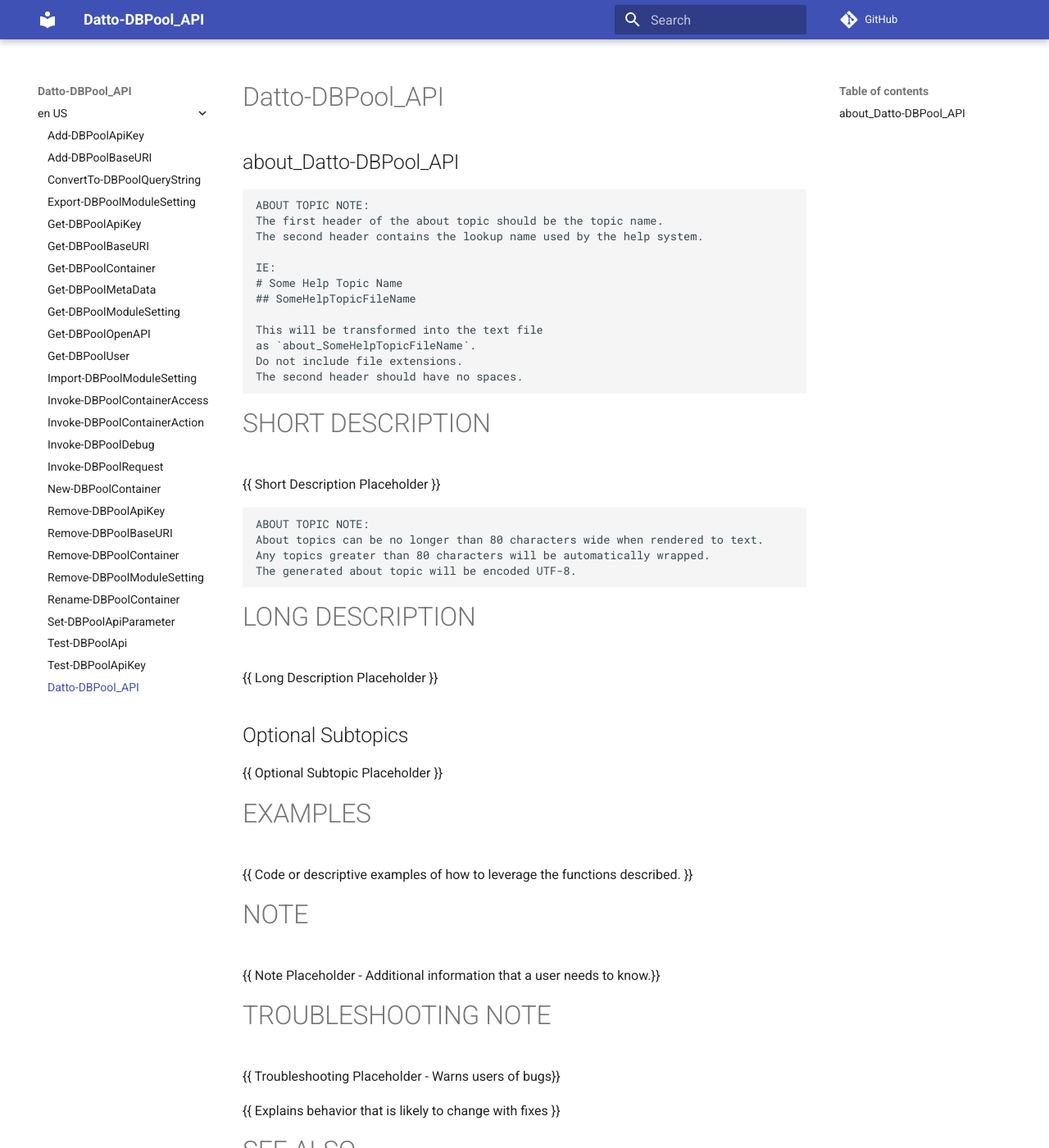
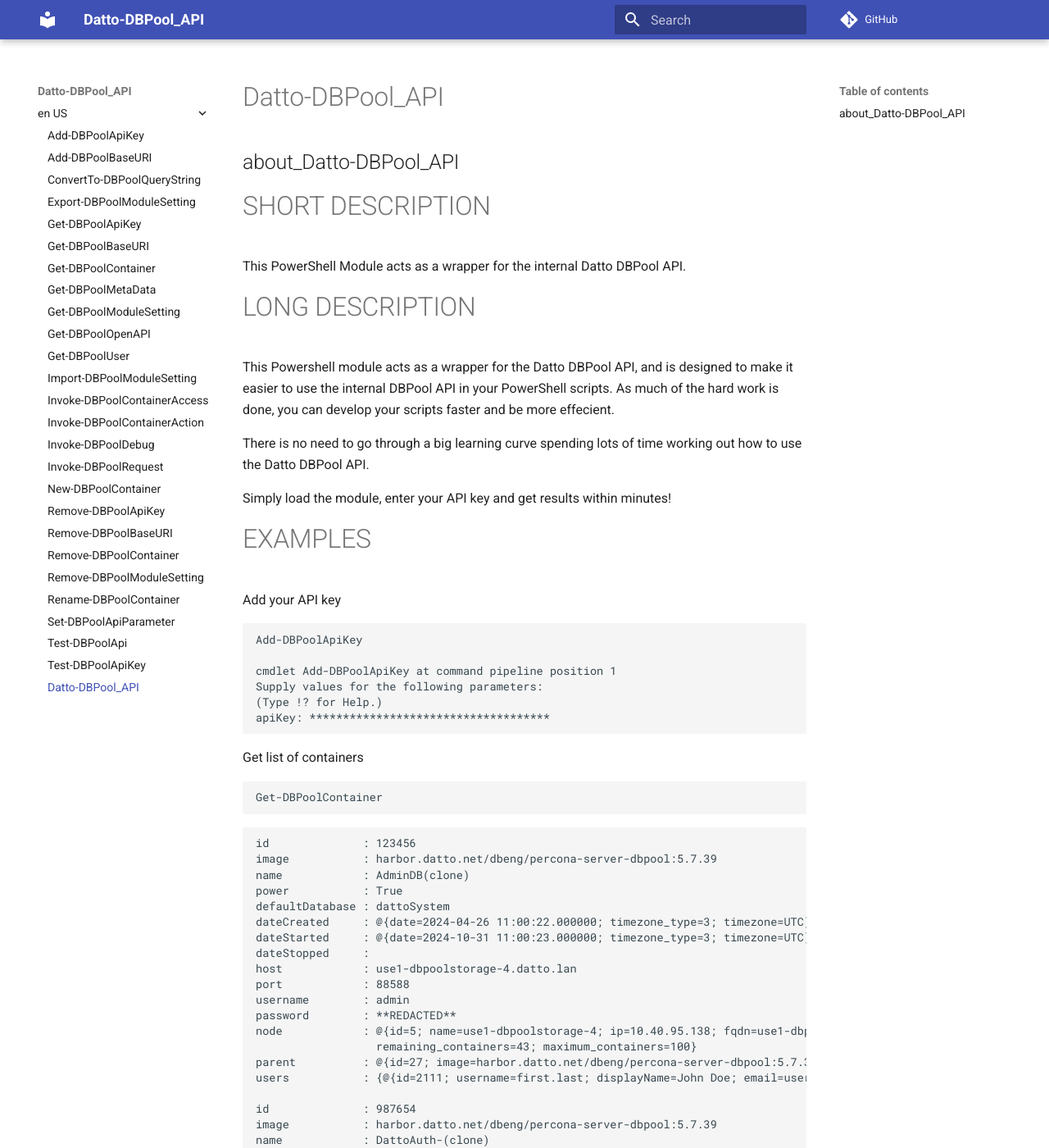
Before and after one commit to cksapp/Datto-DBPool_PSWrapper, an MkDocs documentation site: the page built from docs/en-US/about_Datto-DBPool_API.help.md, in a window 1280 px wide and 1400 px high. Shown: the whole window at 82% size. Built offline with MkDocs 1.6.1 and Material for MkDocs 9.7.7, drawn with Linux system fonts in a browser that asks for light colours; comment, search, counter and statistics services are not loaded; some of the changed text lies outside the part shown.

Commit message:
update about help

````diff
--- a/docs/en-US/about_Datto-DBPool_API.help.md
+++ b/docs/en-US/about_Datto-DBPool_API.help.md
@@ -2,57 +2,135 @@
 
 ## about_Datto-DBPool_API
 
-```
-ABOUT TOPIC NOTE:
-The first header of the about topic should be the topic name.
-The second header contains the lookup name used by the help system.
+# SHORT DESCRIPTION
 
-IE:
-# Some Help Topic Name
-## SomeHelpTopicFileName
+This PowerShell Module acts as a wrapper for the internal Datto DBPool API.
 
-This will be transformed into the text file
-as `about_SomeHelpTopicFileName`.
-Do not include file extensions.
-The second header should have no spaces.
+# LONG DESCRIPTION
+
+This Powershell module acts as a wrapper for the Datto DBPool API, and is designed to make it easier to use the internal DBPool API in your PowerShell scripts. As much of the hard work is done, you can develop your scripts faster and be more effecient.
+
+There is no need to go through a big learning curve spending lots of time working out how to use the Datto DBPool API.
+
+Simply load the module, enter your API key and get results within minutes!
+
+# EXAMPLES
+
+Add your API key
+
+```PowerShell
+Add-DBPoolApiKey
+
+cmdlet Add-DBPoolApiKey at command pipeline position 1
+Supply values for the following parameters:
+(Type !? for Help.)
+apiKey: ************************************
 ```
 
-# SHORT DESCRIPTION
-{{ Short Description Placeholder }}
+Get list of containers
 
-```
-ABOUT TOPIC NOTE:
-About topics can be no longer than 80 characters wide when rendered to text.
-Any topics greater than 80 characters will be automatically wrapped.
-The generated about topic will be encoded UTF-8.
+```PowerShell
+Get-DBPoolContainer
 ```
 
-# LONG DESCRIPTION
-{{ Long Description Placeholder }}
+```PowerShell
+id              : 123456
+image           : harbor.datto.net/dbeng/percona-server-dbpool:5.7.39
+name            : AdminDB(clone)
+power           : True
+defaultDatabase : dattoSystem
+dateCreated     : @{date=2024-04-26 11:00:22.000000; timezone_type=3; timezone=UTC}
+dateStarted     : @{date=2024-10-31 11:00:23.000000; timezone_type=3; timezone=UTC}
+dateStopped     :
+host            : use1-dbpoolstorage-4.datto.lan
+port            : 88588
+username        : admin
+password        : **REDACTED**
+node            : @{id=5; name=use1-dbpoolstorage-4; ip=10.40.95.138; fqdn=use1-dbpoolstorage-4.datto.lan; total_containers=117; powered_on_containers=57; powered_off_containers=60;
+                  remaining_containers=43; maximum_containers=100}
+parent          : @{id=27; image=harbor.datto.net/dbeng/percona-server-dbpool:5.7.39; name=AdminDB on percona 5.7.23; defaultDatabase=dattoSystem; node=; useNewSync=True; sync=False}
+users           : {@{id=2111; username=first.last; displayName=John Doe; email=username@datto.com}}
 
-## Optional Subtopics
-{{ Optional Subtopic Placeholder }}
+id              : 987654
+image           : harbor.datto.net/dbeng/percona-server-dbpool:5.7.39
+name            : DattoAuth-(clone)
+power           : True
+defaultDatabase : dattoAuth
+dateCreated     : @{date=2024-04-26 11:00:20.000000; timezone_type=3; timezone=UTC}
+dateStarted     : @{date=2024-10-31 22:41:50.000000; timezone_type=3; timezone=UTC}
+dateStopped     :
+host            : use1-dbpoolstorage-10.datto.lan
+port            : 25525
+username        : admin
+password        : **REDACTED**
+node            : @{id=11; name=use1-dbpoolstorage-10; ip=10.40.144.25; fqdn=use1-dbpoolstorage-10.datto.lan; total_containers=152; powered_on_containers=102; powered_off_containers=50;
+                  remaining_containers=118; maximum_containers=220}
+parent          : @{id=17; image=harbor.datto.net/dbeng/percona-server-dbpool:5.7.39; name=DattoAuth on percona 5.7.23; defaultDatabase=dattoAuth; node=; useNewSync=True; sync=False}
+users           : {@{id=2111; username=first.last; displayName=John Doe; email=username@datto.com}}
 
-# EXAMPLES
-{{ Code or descriptive examples of how to leverage the functions described. }}
+id              : 135790
+image           : harbor.datto.net/dbeng/percona-server-dbpool:5.7.39
+name            : legoDB(clone-1)
+power           : True
+defaultDatabase : legoCloud
+dateCreated     : @{date=2024-04-26 16:50:37.000000; timezone_type=3; timezone=UTC}
+dateStarted     : @{date=2024-10-31 11:00:24.000000; timezone_type=3; timezone=UTC}
+dateStopped     :
+host            : use1-dbpoolstorage-9.datto.lan
+port            : 42069
+username        : admin
+password        : **REDACTED**
+node            : @{id=10; name=use1-dbpoolstorage-9; ip=10.40.144.24; fqdn=use1-dbpoolstorage-9.datto.lan; total_containers=141; powered_on_containers=95; powered_off_containers=46;
+                  remaining_containers=125; maximum_containers=220}
+parent          : @{id=14; image=harbor.datto.net/dbeng/percona-server-dbpool:5.7.39; name=legoDB; defaultDatabase=legoCloud; node=; useNewSync=True; sync=False}
+users           : {@{id=2111; username=first.last; displayName=John Doe; email=username@datto.com}}
+
+id              : 102030
+image           : harbor.datto.net/dbeng/percona-server-dbpool:5.7.39
+name            : legoDB(clone-2)
+power           : True
+defaultDatabase : legoCloud
+dateCreated     : @{date=2024-04-26 11:00:27.000000; timezone_type=3; timezone=UTC}
+dateStarted     : @{date=2024-10-31 11:00:25.000000; timezone_type=3; timezone=UTC}
+dateStopped     :
+host            : use1-dbpoolstorage-10.datto.lan
+port            : 23455
+username        : admin
+password        : **REDACTED**
+node            : @{id=11; name=use1-dbpoolstorage-10; ip=10.40.144.25; fqdn=use1-dbpoolstorage-10.datto.lan; total_containers=152; powered_on_containers=102; powered_off_containers=50;
+                  remaining_containers=118; maximum_containers=220}
+parent          : @{id=14; image=harbor.datto.net/dbeng/percona-server-dbpool:5.7.39; name=legoDB; defaultDatabase=legoCloud; node=; useNewSync=True; sync=False}
+users           : {@{id=2111; username=first.last; displayName=John Doe; email=username@datto.com}}
+```
+
+Refresh all containers
+
+```PowerShell
+Invoke-DBPoolContainerAction -Action refresh -Id (Get-DBPoolContainer).Id -Force
+```
+
+```PowerShell
+Success: Invoking Action [ restart ] on Container [ ID: 123456 ].
+Success: Invoking Action [ restart ] on Container [ ID: 987654 ].
+Success: Invoking Action [ restart ] on Container [ ID: 135790 ].
+Success: Invoking Action [ restart ] on Container [ ID: 102030 ].
+```
 
 # NOTE
-{{ Note Placeholder - Additional information that a user needs to know.}}
+
+N/A
 
 # TROUBLESHOOTING NOTE
-{{ Troubleshooting Placeholder - Warns users of bugs}}
 
-{{ Explains behavior that is likely to change with fixes }}
+There are some endpoints which are not added yet in the PowerShell module, namely those that are not user accessible.
 
 # SEE ALSO
-{{ See also placeholder }}
-
-{{ You can also list related articles, blogs, and video URLs. }}
+https://github.com/cksapp/Datto-DBPool_PSWrapper
 
 # KEYWORDS
 {{List alternate names or titles for this topic that readers might use.}}
 
-- {{ Keyword Placeholder }}
-- {{ Keyword Placeholder }}
-- {{ Keyword Placeholder }}
-- {{ Keyword Placeholder }}
+- Datto_DBPool
+- Datto_DBPool_API
+- Datto-Internal
+- DBPool
````
